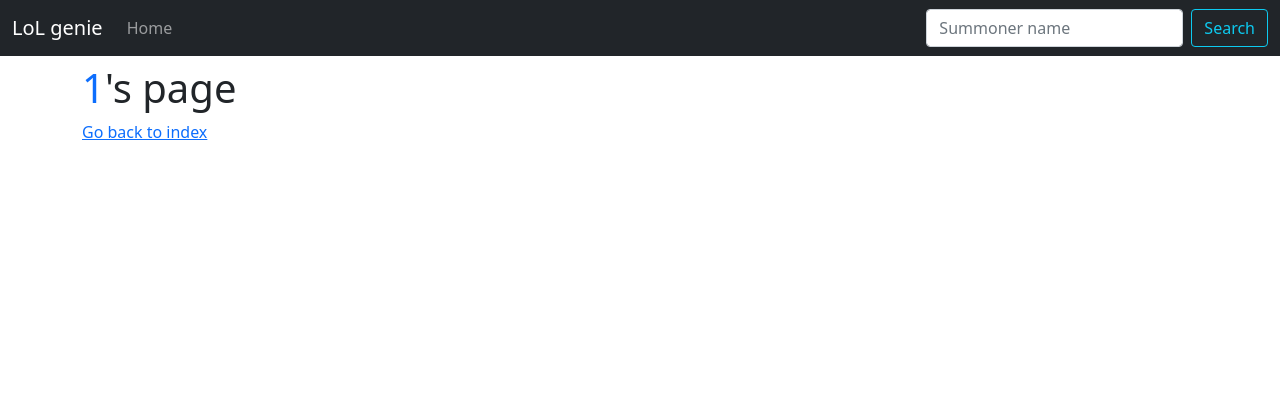
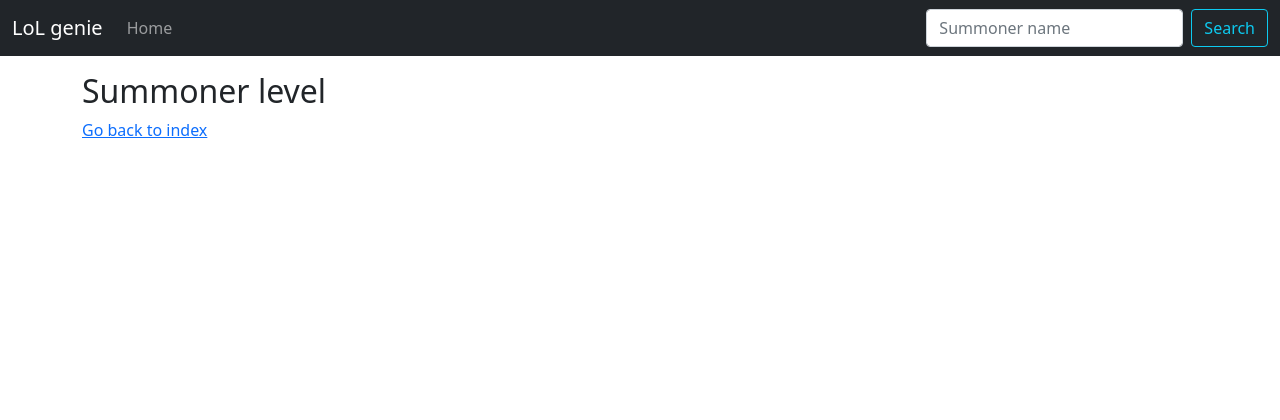
Before and after one commit to kevinrue/lolgenie, a FastAPI app: page /summoner/1 in a window 1280 px wide. Shown: the top 420 px of the page. Run offline with FastAPI, Linux system fonts and the light colour scheme; data that the repository does not hold is empty.

Commit message:
query and display summoner account information (#8)
Co-authored-by: Kevin Rue-Albrecht <kevinrue67@gmail.com>

```diff
--- a/src/main.py
+++ b/src/main.py
@@ -6,6 +6,7 @@ from fastapi.templating import Jinja2Templates
 from pydantic import BaseSettings
 
 from . import configuration
+from . import riot
 
 
 class Settings(BaseSettings):
@@ -37,10 +38,12 @@ def index(request: Request):
 @app.get("/summoner/{summoner}")
 def summoner_get(request: Request, summoner: str):
     context = common_context
+    query = riot.get_summoner_data("euw1", summoner, settings.api_key)
+    print(query)
     context.update(
         {
             "request": request,
-            "summoner": summoner,
+            "query": query
         }
     )
     return templates.TemplateResponse("summoner.html", context)
--- a/src/templates/summoner.html
+++ b/src/templates/summoner.html
@@ -2,6 +2,7 @@
 
 
 {% block content %}
-  <h1><span class="text-primary">{{summoner}}</span>'s page</h1>
+  <h1><span class="text-primary">{{query.name}}</span></h1>
+  <h2>Summoner level {{query.summonerLevel}}</h2>
   <a href="/">Go back to index</a>
 {% endblock %}
```
Also changed, not shown: src/riot.py (added, +8 -0 lines).
